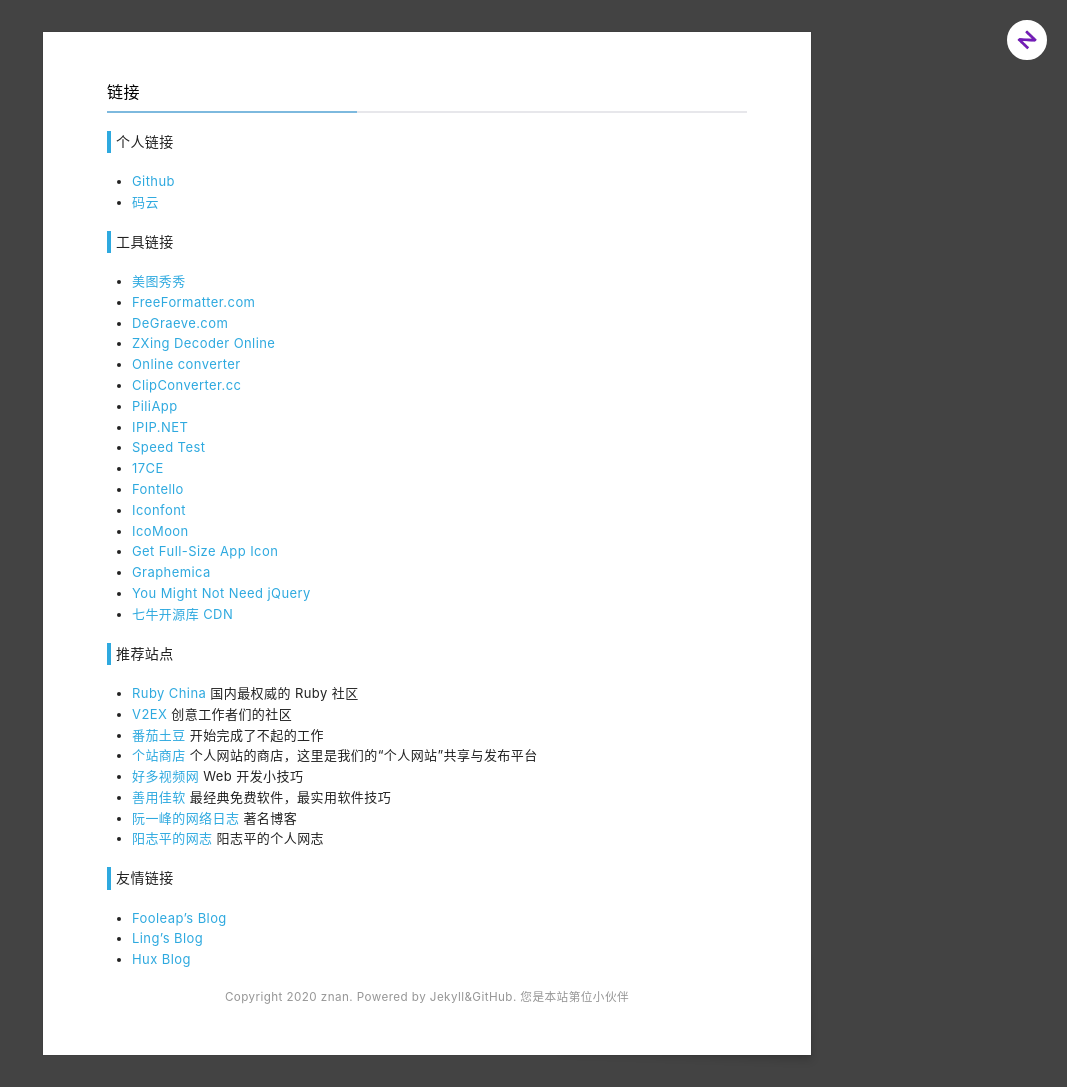
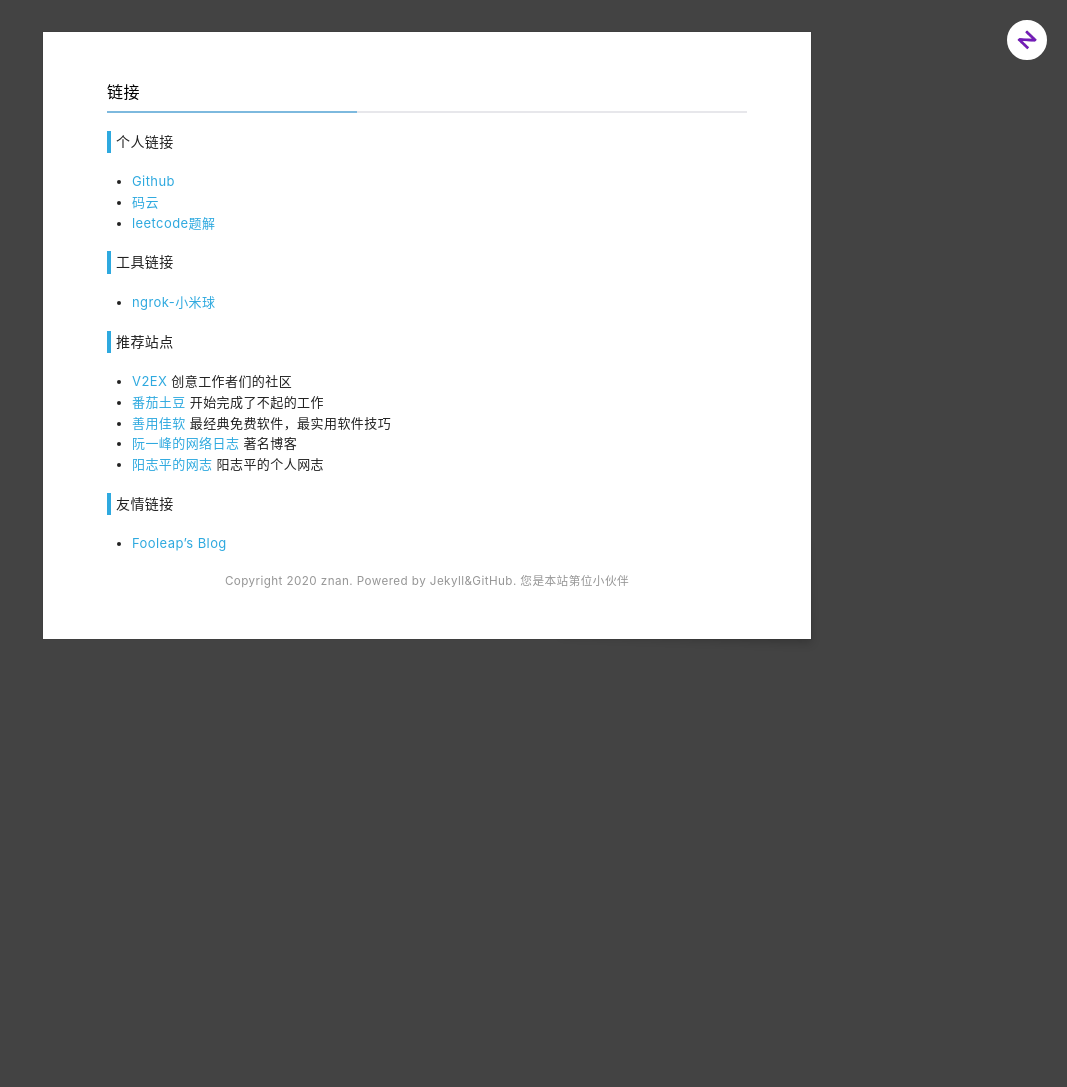
Before and after one commit to lan7916/Jekyll-template, a Jekyll site: the page built from pages/links.md, in a window 1280 px wide. Shown: the whole page, without its empty margins (213-1280 px from the left). Built offline with Jekyll 4.4.1, drawn with Linux system fonts in a browser that asks for light colours; comment, search, counter and statistics services are not loaded; after the commit the page ends 900 px from its top, so only the background shows below that.

Commit message:
update links

```diff
--- a/pages/links.md
+++ b/pages/links.md
@@ -8,34 +8,16 @@
 
 * [Github](https://github.com/znfang/)
 * [码云](https://gitee.com/znfang/)
+* [leetcode题解](http://leetcode-gitbook.znfang.ml)
 
 ## 工具链接
 
-* [美图秀秀](http://meitu.9ps.net/meituxiuxiu/inpaint.html)
-* [FreeFormatter.com](http://www.freeformatter.com)
-* [DeGraeve.com](http://www.degraeve.com)
-* [ZXing Decoder Online](https://zxing.org)
-* [Online converter](http://www.online-convert.com)
-* [ClipConverter.cc](http://www.clipconverter.cc)
-* [PiliApp](http://cn.piliapp.com)
-* [IPIP.NET](http://www.ipip.net)
-* [Speed Test](http://www.speedtest.net)
-* [17CE](http://www.17ce.com)
-* [Fontello](http://fontello.com)
-* [Iconfont](http://www.iconfont.cn)
-* [IcoMoon](https://icomoon.io)
-* [Get Full-Size App Icon](http://submit.icoicon.com)
-* [Graphemica](http://graphemica.com)
-* [You Might Not Need jQuery](http://youmightnotneedjquery.com)
-* [七牛开源库 CDN](http://staticfile.org)
+* [ngrok-小米球](https://manager.xiaomiqiu.com/)
 
 ## 推荐站点
 
-* [Ruby China](https://ruby-china.org) 国内最权威的 Ruby 社区
 * [V2EX](https://www.v2ex.com) 创意工作者们的社区
 * [番茄土豆](https://pomotodo.com) 开始完成了不起的工作
-* [个站商店](http://storeweb.cn) 个人网站的商店，这里是我们的“个人网站”共享与发布平台
-* [好多视频网](http://haoduoshipin.com) Web 开发小技巧
 * [善用佳软](http://xbeta.info) 最经典免费软件，最实用软件技巧
 * [阮一峰的网络日志](http://www.ruanyifeng.com/blog) 著名博客
 * [阳志平的网志](http://www.yangzhiping.com) 阳志平的个人网志
@@ -43,5 +25,3 @@
 ## 友情链接
 
 * [Fooleap's Blog](https://blog.fooleap.org/)
-* [Ling's Blog](http://linglinyp.com/)
-* [Hux Blog](http://huangxuan.me/)
```
